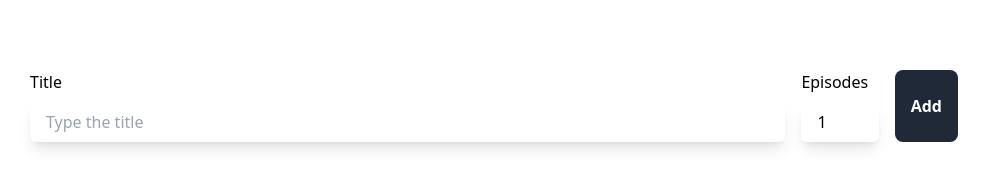
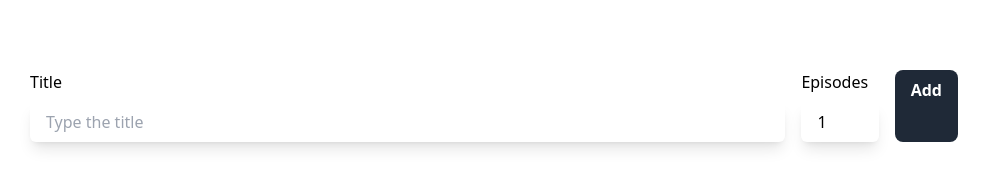
Before and after one commit to aldy-san/to-do-series, a Next.js app: page /app in a window 1280 px wide. Shown: the part 282-474 px from the top of the page, without its empty margins (146-1135 px from the left). Built offline with nearby package versions, Linux system fonts and the light colour scheme; no server answers; the database is empty; sample sign-in values are in the browser's storage.

Commit message:
Loading Handler

```diff
--- a/pages/app.tsx
+++ b/pages/app.tsx
@@ -8,6 +8,7 @@ import { useAuthState } from "react-firebase-hooks/auth";
 import RadioButton from '../src/components/radio-button'
 import Button from '../src/components/button'
 import Input from '../src/components/input'
+import { NextPage } from 'next'
 
 interface itemSeries {
   itemId: string,
@@ -18,8 +19,10 @@ interface itemSeries {
   dayUpdate?: string,
   isCompleted: boolean
 }
+// export async function getStaticProps (){
 
-const App = () => {
+// }
+const App:NextPage = () => {
   const itemDefault: itemSeries = {
     itemId: '',
     title: '',
@@ -44,6 +47,7 @@ const App = () => {
     }
     return 0;
   }
+
   async function getItem() {
     firebase.auth().onAuthStateChanged(async function(user) {
       if (user) {
@@ -56,7 +60,6 @@ const App = () => {
           tempData["itemId"] = doc.id;
           tempSeries.push(tempData);
         });
-
         tempSeries.sort( compare );
         setSeries(tempSeries)
       }
@@ -64,7 +67,7 @@ const App = () => {
   }
   useEffect(() => {
     getItem()
-  }, [])
+  },[]) // eslint-disable-line react-hooks/exhaustive-deps
   function setPopUp(data: any){
     setItemPopUp( data )
   }
@@ -99,9 +102,6 @@ const App = () => {
     <WithAuth>
       <Layout>
         {/* ADD ITEM */}
-        {/* <div className="fixed top-0 left-0 w-full flex justify-center mt-4">
-          <p className="text-lg bg-green-100 border-2 border-green-400 rounded-lg text-green-500 px-4 py-2 font-normal">Your Data is <span className="text-green-700 font-bold">saved</span></p>
-        </div> */}
         <div className="flex flex-col space-y-4 lg:flex-row lg:space-y-0 lg:space-x-4 justify-center px-4 mx-2 w-full">
           <div className="flex flex-col space-y-2 lg:w-11/12">
             <label htmlFor="addTitle" className="font-medium">Title</label>
@@ -120,7 +120,7 @@ const App = () => {
           <Button text="Add" className="bg-gray-800" onClick={()=> {addItem()}}/>
         </div>
         {/* LIST ITEM */}
-        <div className="grid grid-cols-1 lg:grid-cols-3 mt-16 gap-4 min-h-full">
+        <div className="grid grid-cols-1 lg:grid-cols-3 mt-16 gap-4 min-h-full w-full ">
           {
             series.map((item, idx)=>{
               return (
--- a/pages/auth.tsx
+++ b/pages/auth.tsx
@@ -1,3 +1,4 @@
+import { NextPage } from 'next';
 import React from 'react';
 import StyledFirebaseAuth from 'react-firebaseui/StyledFirebaseAuth';
 import { Layout } from '../src/components/core/layout';
@@ -7,8 +8,7 @@ const uiConfig = {
     signInSuccessUrl: "/app",
     signInOptions: [firebase.auth.GoogleAuthProvider.PROVIDER_ID],
 }
-
-export default function SignInScreen(){
+const SignInScreen: NextPage = () =>{
     return(
         <WithoutAuth>
             <Layout>
@@ -21,3 +21,5 @@ export default function SignInScreen(){
         </WithoutAuth>
     )
 }
+
+export default SignInScreen;
--- a/src/components/button.tsx
+++ b/src/components/button.tsx
@@ -4,11 +4,15 @@ interface Props {
     className?: string;
     disabled?: boolean;
     onClick?: React.MouseEventHandler;
+    isLoading?: boolean;
 }
 const Button: NextPage<Props> = (Props) =>{
-    return  <button className={(Props.className ? Props.className : "") + " px-4 py-2 rounded-lg font-bold text-white hover:brightness-125 active:scale-95 transition-transform duration-100"}
+    return  <button className={(Props.className ? Props.className : "") + " flex justify-center px-4 py-2 rounded-lg font-bold text-white hover:brightness-125 active:scale-95 transition-transform duration-100"}
                     onClick={Props.onClick}
-                    disabled={Props.disabled}>{Props.text}</button>
+                    disabled={Props.disabled}>
+                        <div className={(Props.isLoading ? "block" : "hidden")+" animate-pulse h-4 w-4 bg-white rounded-full my-1"}></div>
+                        <span className={(!Props.isLoading ? "block" : "hidden")}>{!Props.isLoading ? Props.text : ""}</span>
+                    </button>
 }
 
 export default Button;
--- a/src/components/core/layout.tsx
+++ b/src/components/core/layout.tsx
@@ -4,6 +4,7 @@ import Footer from "./footer"
 import Head from "next/head";
 import { useAuthState } from "react-firebase-hooks/auth";
 import { auth } from "../../firebase/clientApp";
+import Toast from "../toast";
 export const Layout:React.FC = ({ children }) => {
     const [user] = useAuthState(auth)
 
@@ -14,6 +15,9 @@ export const Layout:React.FC = ({ children }) => {
                 <meta name="description" content="Generated by create next app" />
                 <link rel="icon" href="/favicon.ico" />
             </Head>
+            <div className="fixed flex top-0 left-0 w-full justify-center mt-4" id="toast-container">
+                {/* <Toast/> */}
+            </div>
             <Header data={user}/>
             <main className="flex flex-1 flex-col mx-2 lg:mx-40 my-12 justify-center items-center">
                 {children}
--- a/src/components/series-item.tsx
+++ b/src/components/series-item.tsx
@@ -1,4 +1,5 @@
 import { doc, deleteDoc, updateDoc } from "firebase/firestore"
+import { useState } from "react"
 import {db} from '../firebase/clientApp'
 import Button from "./button"
 
@@ -19,6 +20,7 @@ type item = {
 }
 
 export default function SeriesItem(data:item){
+    const [isLoading, setIsLoading] = useState(false);
     async function DeleteItem(itemId:string){
         await deleteDoc(doc(db, "series", itemId))
         data.getItem()
@@ -27,6 +29,7 @@ export default function SeriesItem(data:item){
         data.setItemPopUp(data.data)
     }
     async function UpdateEpisode(itemId: string, currentEpisode: number, maxEpisode: number){
+        setIsLoading(true);
         if (currentEpisode == maxEpisode){
             await updateDoc(doc(db, "series", itemId), {
                 isCompleted: true
@@ -37,6 +40,7 @@ export default function SeriesItem(data:item){
             })
         }
         data.getItem()
+        setIsLoading(false);
     }
 
     return (
@@ -57,7 +61,8 @@ export default function SeriesItem(data:item){
                     <Button text={(data.data.currentEpisode == data.data.maxEpisode) ? "Complete" : "Next"}
                             className="bg-green-600 flex-1 mt-auto"
                             onClick={() => { UpdateEpisode(data.data.itemId, data.data.currentEpisode, data.data.maxEpisode) }}
-                            disabled={data.data.isCompleted}/>
+                            disabled={data.data.isCompleted || isLoading}
+                            isLoading={isLoading}/>
                 </div>
             </div>
 
```
Also changed, not shown: package.json (+4 -4 lines), 1 other file (tests, documents, lock files or other folders).
